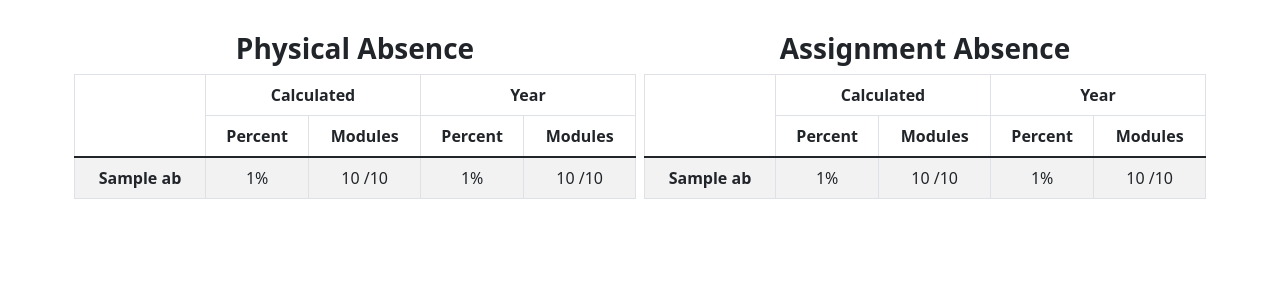
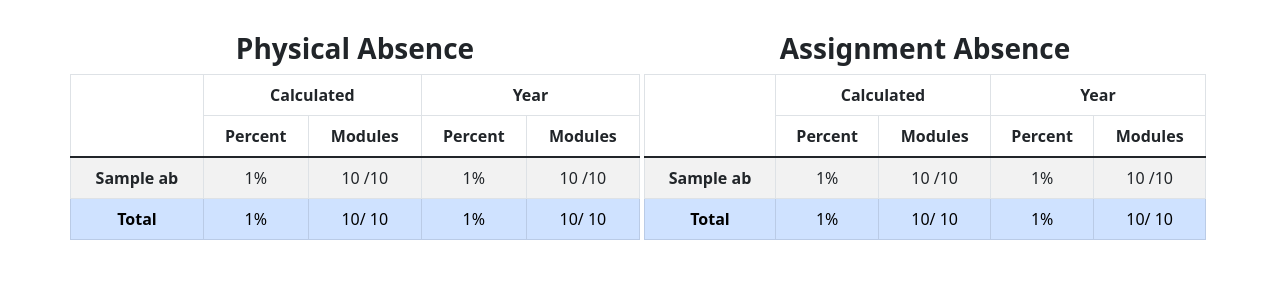
Before and after one commit to sebbe1231/lectiosite, a Flask app: template lectiosite/templates/absence.html in a window 1280 px wide. Shown: the part 56-356 px from the top of the page. Run offline with Flask 2, Linux system fonts and the light colour scheme; the template is opened without the code that fills it: most values are stand-ins (such as "Sample title", 1, 10 or a date in 2020); some libraries are stand-ins or nearby versions.

Commit message:
added some missing features

```diff
--- a/lectiosite/main.py
+++ b/lectiosite/main.py
@@ -50,11 +50,13 @@ def usersched():
         if i.start_time.date() not in actual_dates:
             actual_dates.append(i.start_time.date())
 
+    datetime.now()
+
     return render_template('usersched.html', sched=sched, cdate=datetime.now(), dates=dates, actual_dates=actual_dates)
 
 @app.route("/absence")
 def absence():
-    return render_template('absence.html', absence=lect.me().get_absences().subjects, absence_total=lect.me().get_absences().total_absences)
+    return render_template('absence.html', absence=lect.me().get_absences().subjects, total=lect.me().get_absences().total_absences)
 
 @app.post("/get_sched")
 def get_sched():
--- a/lectiosite/templates/absence.html
+++ b/lectiosite/templates/absence.html
@@ -51,7 +51,7 @@
             <!-- Flex container for cards -->
             <div class="row">
                 <!-- Physical absence card/table -->
-                <div class="col-12 col-md-6 pb-2 px-1">
+                <div class="col-12 col-md-6 pb-2 px-0" style="white-space: nowrap; overflow-x: auto;">
                     <h3 class="mt-2 fw-bold text-center">
                         Physical Absence
                     </h3>
@@ -72,23 +72,43 @@
                         <tbody class="table-group-divider">
                             {% for abs in absence %}
                             <tr>
-                                <!-- Each elemnt contains an "if none", that instead replaces it with an empty string -->
+                                <!-- Each elemnt contains an data, show it, else dont :) -->
                                 <!-- Thats why it looks messy, surely im not just bad at coding, trust -->
-                                <th scope="row">{{abs.subject|e}}</th>
-                                <td>{{abs.absence_data.physical_calculated_percentage if abs.absence_data.physical_calculated_percentage is not none}}%</td>
-                                <td>{{abs.absence_data.physical_calculated_absent|int if abs.absence_data.physical_calculated_absent is not none}}
-                                    /{{abs.absence_data.physical_calculated_total|int if abs.absence_data.physical_calculated_total is not none}}</td>
-                                <td>{{abs.absence_data.physical_percentage if abs.absence_data.physical_percentage is not none}}%</td>
-                                <td>{{abs.absence_data.physical_absent|int if abs.absence_data.physical_absent is not none}}
-                                    /{{abs.absence_data.physical_total|int if abs.absence_data.physical_total is not none}}</td>
+                                <th scope="row" style="white-space: nowrap; overflow-x: hidden;">{{abs.subject|e}}</th>
+                                {% if abs.absence_data.physical_calculated_total %}
+                                    <td>{{abs.absence_data.physical_calculated_percentage}}%</td>
+                                    <td>{{abs.absence_data.physical_calculated_absent|int}}
+                                        /{{abs.absence_data.physical_calculated_total|int}}</td>
+                                {% else %}
+                                    <td></td><td></td>
+                                {% endif %}
+
+                                {% if abs.absence_data.physical_total %}
+                                    <td>{{abs.absence_data.physical_percentage}}%</td>
+                                    <td>{{abs.absence_data.physical_absent|int}}
+                                        /{{abs.absence_data.physical_total|int}}</td>
+                                {% else %}
+                                    <td></td><td></td>
+                                {% endif %}
                             </tr>
                             {% endfor %}
+                            <tr class="table-primary">
+                                <th scope="row">Total</th>
+                                <td>{{total.physical_calculated_percentage}}%</td>
+                                <td>{{total.physical_calculated_absent|int}}/
+                                    {{total.physical_calculated_total|int}}
+                                </td>
+                                <td>{{total.physical_percentage}}%</td>
+                                <td>{{total.physical_absent|int}}/
+                                    {{total.physical_total|int}}
+                                </td>
+                            </tr>
                         </tbody>
                     </table>
                 </div>
 
                 <!-- Assignment absence card/table -->
-                <div class="col-12 col-md-6 px-1">
+                <div class="col-12 col-md-6 px-1" style="white-space: nowrap; overflow-x: auto;">
                     <h3 class="mt-2 fw-bold text-center">
                         Assignment Absence
                     </h3>
@@ -112,14 +132,34 @@
                                 <!-- Each elemnt contains an "if none", that instead replaces it with an empty string -->
                                 <!-- Thats why it looks messy, surely im not just bad at coding, trust -->
                                 <th scope="row">{{abs.subject|e}}</th>
-                                <td>{{abs.absence_data.assignment_calculated_percentage if abs.absence_data.assignment_calculated_percentage is not none}}%</td>
-                                <td>{{abs.absence_data.assignment_calculated_absent|int if abs.absence_data.assignment_calculated_absent is not none}}
-                                    /{{abs.absence_data.assignment_calculated_total|int if abs.absence_data.assignment_calculated_total is not none}}</td>
-                                <td>{{abs.absence_data.assignment_percentage if abs.absence_data.assignment_percentage is not none}}%</td>
-                                <td>{{abs.absence_data.assignment_absent|int if abs.absence_data.assignment_absent is not none}}
-                                    /{{abs.absence_data.assignment_total|int if abs.absence_data.assignment_total is not none}}</td>
+                                {% if abs.absence_data.assignment_calculated_total %}
+                                    <td>{{abs.absence_data.assignment_calculated_percentage}}%</td>
+                                    <td>{{abs.absence_data.assignment_calculated_absent|int}}
+                                        /{{abs.absence_data.assignment_calculated_total|int}}</td>
+                                {% else %}
+                                    <td></td><td></td>
+                                {% endif %}
+
+                                {% if abs.absence_data.assignment_total %}
+                                    <td>{{abs.absence_data.assignment_percentage}}%</td>
+                                    <td>{{abs.absence_data.assignment_absent|int}}
+                                        /{{abs.absence_data.assignment_total|int}}</td>
+                                {% else %}
+                                    <td></td><td></td>
+                                {% endif %}
                             </tr>
                             {% endfor %}
+                            <tr class="table-primary">
+                                <th scope="row">Total</th>
+                                <td>{{total.assignment_calculated_percentage}}%</td>
+                                <td>{{total.assignment_calculated_absent|int}}/
+                                    {{total.assignment_calculated_total|int}}
+                                </td>
+                                <td>{{total.assignment_percentage}}%</td>
+                                <td>{{total.assignment_absent|int}}/
+                                    {{total.assignment_total|int}}
+                                </td>
+                            </tr>
                         </tbody>
                     </table>
                 </div>
```
Also changed, not shown: lectiosite/static/js/usersched-script.js (+7 -2 lines), lectiosite/templates/usersched.html (+5 -8 lines).
